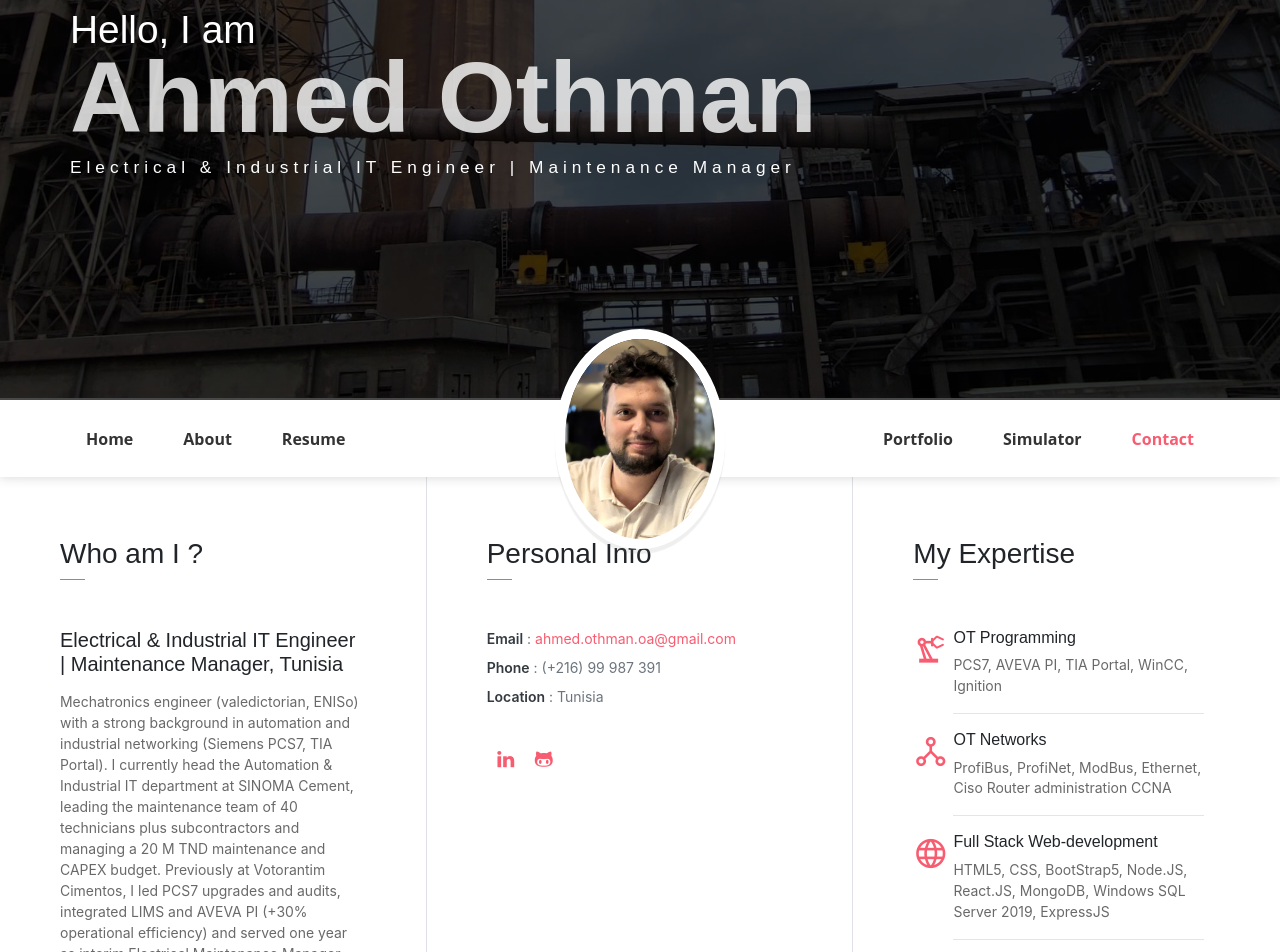
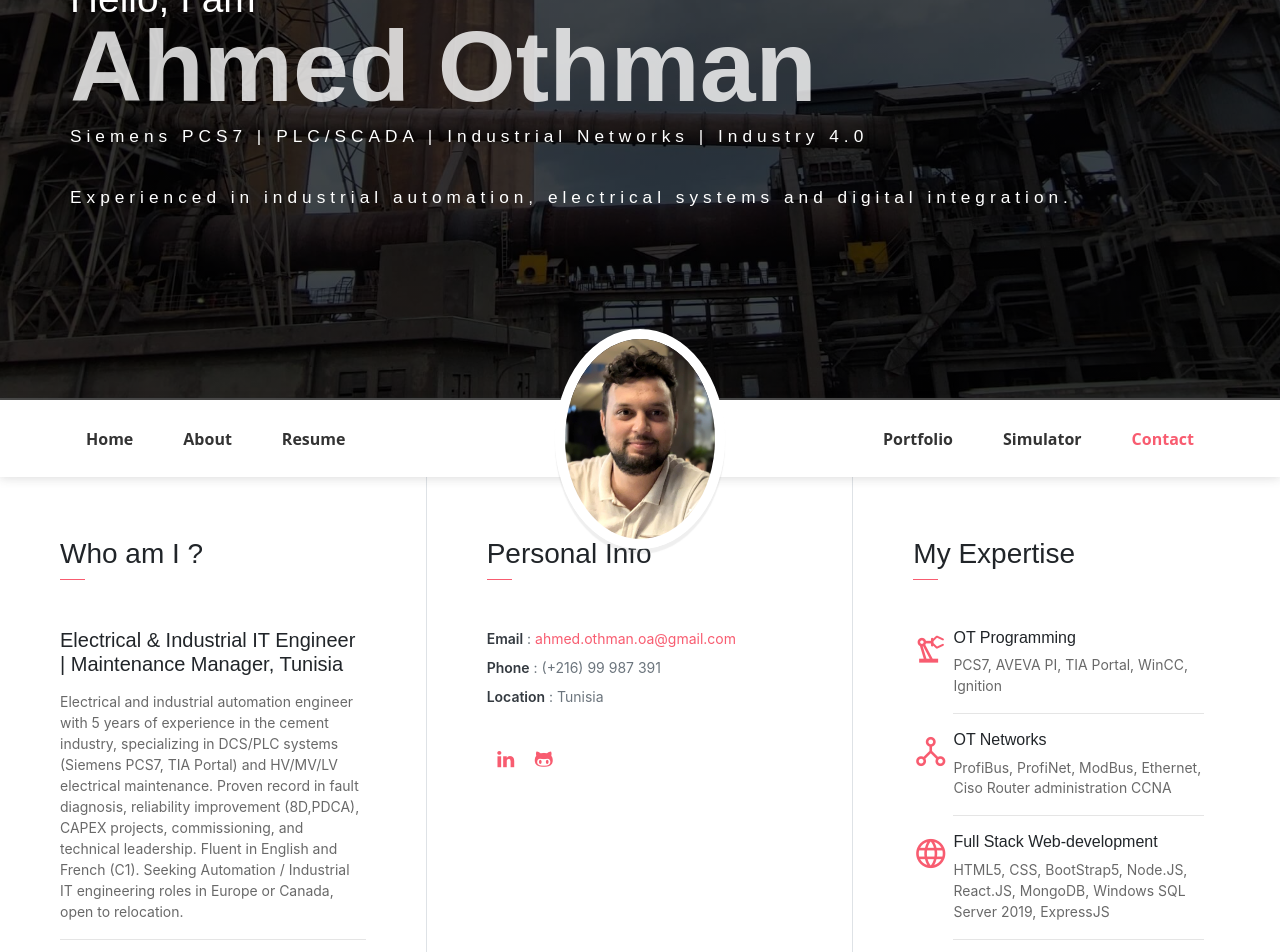
Before and after one commit to Othmen-Ahmed/portfolio, a React (Vite) app: page / in a window 1280 px wide. Shown: the part 240-1192 px from the top of the page. Built offline with nearby package versions, Linux system fonts and the light colour scheme; no server answers.

Commit message:
Grammar fix

```diff
--- a/src/Components/Header.jsx
+++ b/src/Components/Header.jsx
@@ -12,7 +12,9 @@ const Header = () => {
     <div className="header-content">
       <h4 className="header-subtitle">Hello, I am</h4>
       <h1 className="header-title">Ahmed Othman</h1>
-      <h6 className="header-mono">Electrical &amp; Industrial IT Engineer | Maintenance Manager</h6>
+      <h6 className="header-mono">Siemens PCS7 | PLC/SCADA | Industrial Networks | Industry 4.0</h6>
+      <h6 className="header-mono">Experienced in industrial automation, electrical systems and digital integration.</h6>
+
     </div>
   </div>
 </header>
--- a/src/Components/Home.jsx
+++ b/src/Components/Home.jsx
@@ -21,15 +21,11 @@ const Home = () => {
               Electrical &amp; Industrial IT Engineer | Maintenance Manager, Tunisia
             </h5>
             <p className="mt-20">
-              Mechatronics engineer (valedictorian, ENISo) with a strong
-              background in automation and industrial networking (Siemens PCS7,
-              TIA Portal). I currently head the Automation &amp; Industrial IT
-              department at SINOMA Cement, leading the maintenance team of 40
-              technicians plus subcontractors and managing a 20 M TND
-              maintenance and CAPEX budget. Previously at Votorantim Cimentos,
-              I led PCS7 upgrades and audits, integrated LIMS and AVEVA PI
-              (+30% operational efficiency) and served one year as interim
-              Electrical Maintenance Manager.
+              Electrical and industrial automation engineer with 5 years of experience in the cement industry,
+              specializing in DCS/PLC systems (Siemens PCS7, TIA Portal) and HV/MV/LV electrical maintenance.
+              Proven record in fault diagnosis, reliability improvement (8D,PDCA), CAPEX projects, commissioning,
+              and technical leadership. Fluent in English and French (C1). Seeking Automation /
+              Industrial IT engineering roles in Europe or Canada, open to relocation.
             </p>
 
             <hr></hr>
```
